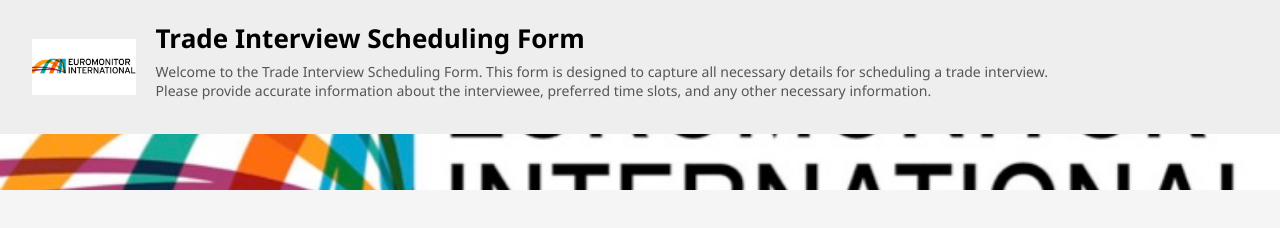
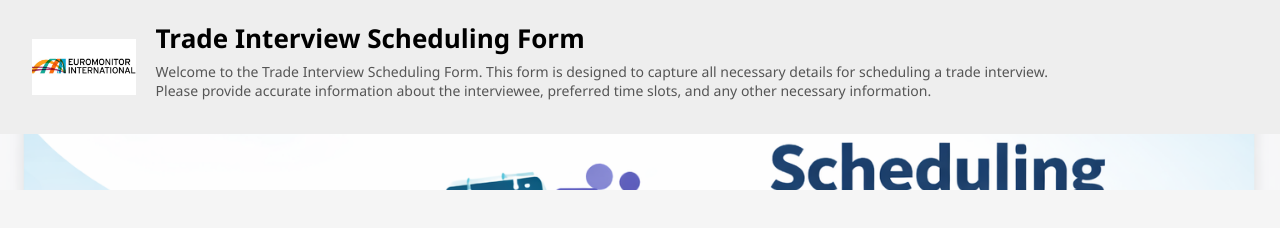
Before and after one commit to MohammedEuromonitor/TradeInterview-form, a plain HTML site: page index.html in a window 1280 px wide. Drawn offline with Linux system fonts and the light colour scheme.

Commit message:
Update index.html

```diff
--- a/index.html
+++ b/index.html
@@ -69,7 +69,7 @@
 <!-- Decorative Banner -->
 <div class="banner">
   <img
-    src="/EMI%20Logo.jpg"
+    src="/TradeInterviewBanner.png"
     alt="Trade banner"
     class="logo"
   />
```
